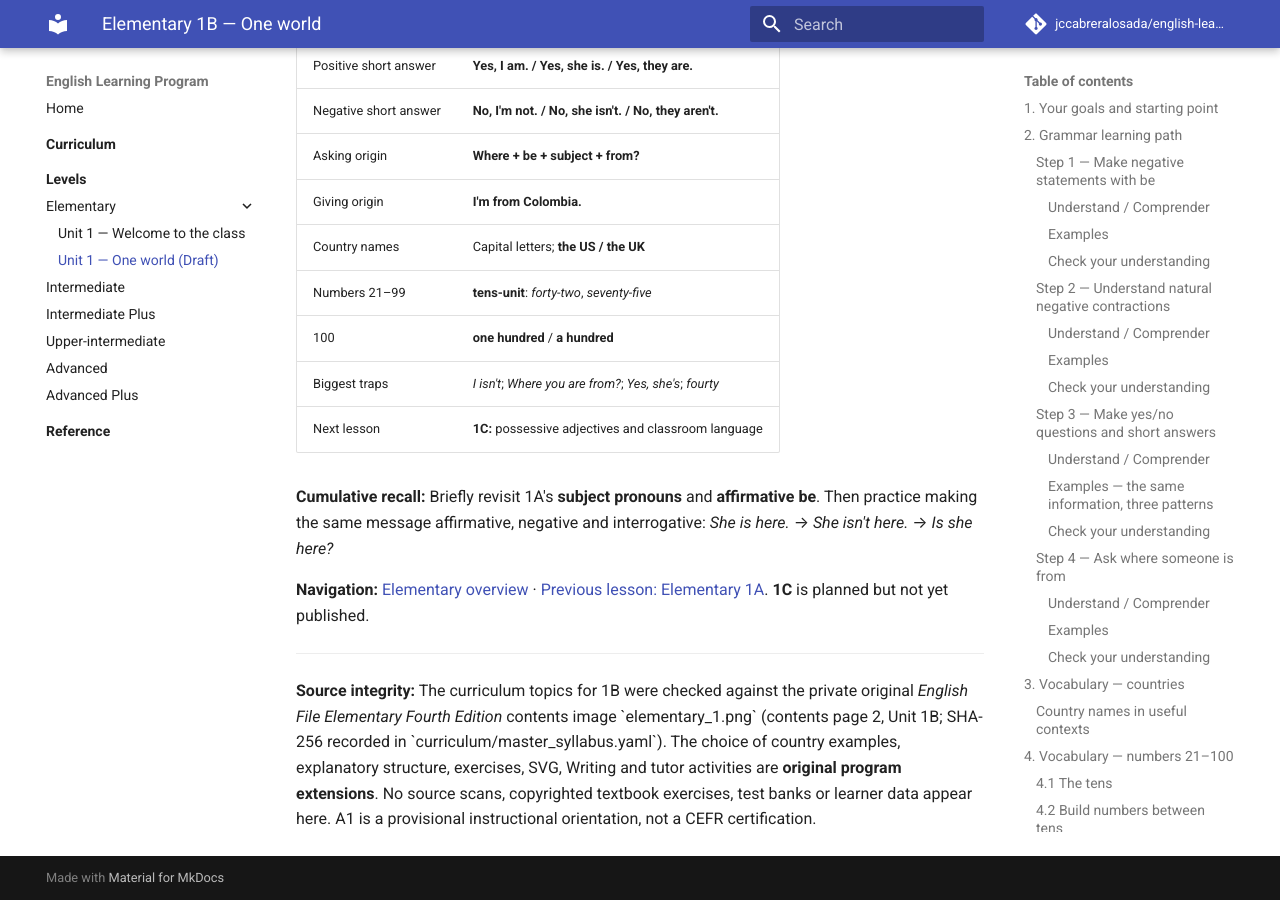
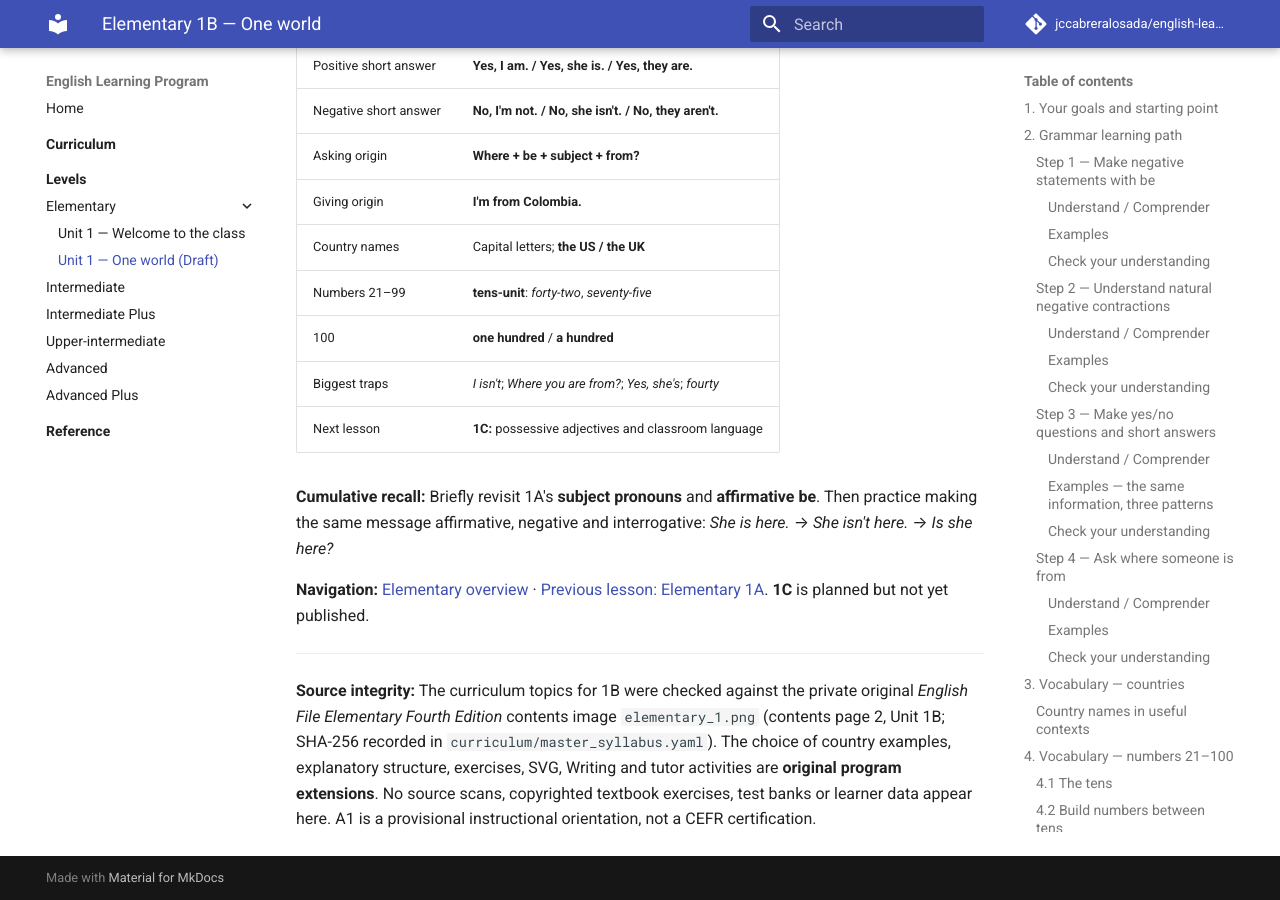
Before and after one commit to jccabreralosada/english-learning-course, an MkDocs documentation site: the page built from docs/elementary/unit_01/lesson_b.md, in a window 1280 px wide and 900 px high, scrolled down 15115 px. Built offline with MkDocs 1.6.1 and Material for MkDocs 9.7.7, drawn with Linux system fonts in a browser that asks for light colours; comment, search, counter and statistics services are not loaded; some of the changed text lies outside the part shown.

```diff
--- a/docs/elementary/unit_01/lesson_b.md
+++ b/docs/elementary/unit_01/lesson_b.md
@@ -22,7 +22,7 @@ review_tags:
 
 # Elementary 1B — One world
 
-**Lesson ID:** \`elementary.unit_01.lesson_b\` · **A1 orientation (provisional)** · **Editorial draft — not approved**
+**Lesson ID:** `elementary.unit_01.lesson_b` · **A1 orientation (provisional)** · **Editorial draft — not approved**
 
 This is an **original self-study lesson** based on the *topics* of English File Elementary, Fourth Edition, Unit 1B: **negative statements and questions with be**, **countries**, **numbers 21–100**, and **consonant sounds / word stress**. All explanations, dialogues, examples, answers, and visuals here are original program materials, not copies of the textbook.
 
@@ -548,4 +548,4 @@ These are **original instructions for the separate English Learning Program inte
 
 ---
 
-**Source integrity:** The curriculum topics for 1B were checked against the private original *English File Elementary Fourth Edition* contents image \`elementary_1.png\` (contents page 2, Unit 1B; SHA-256 recorded in \`curriculum/master_syllabus.yaml\`). The choice of country examples, explanatory structure, exercises, SVG, Writing and tutor activities are **original program extensions**. No source scans, copyrighted textbook exercises, test banks or learner data appear here. A1 is a provisional instructional orientation, not a CEFR certification.
+**Source integrity:** The curriculum topics for 1B were checked against the private original *English File Elementary Fourth Edition* contents image `elementary_1.png` (contents page 2, Unit 1B; SHA-256 recorded in `curriculum/master_syllabus.yaml`). The choice of country examples, explanatory structure, exercises, SVG, Writing and tutor activities are **original program extensions**. No source scans, copyrighted textbook exercises, test banks or learner data appear here. A1 is a provisional instructional orientation, not a CEFR certification.
```
